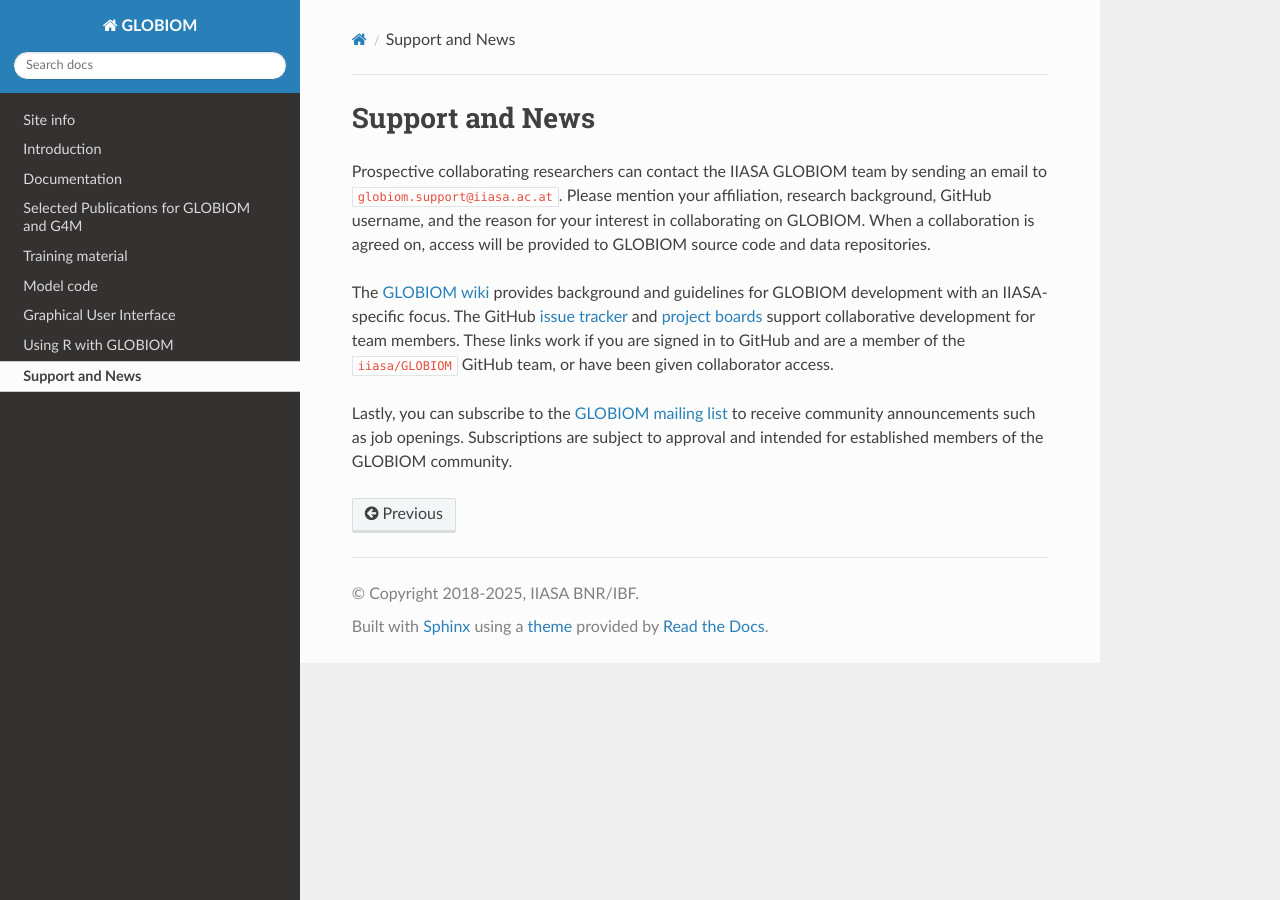
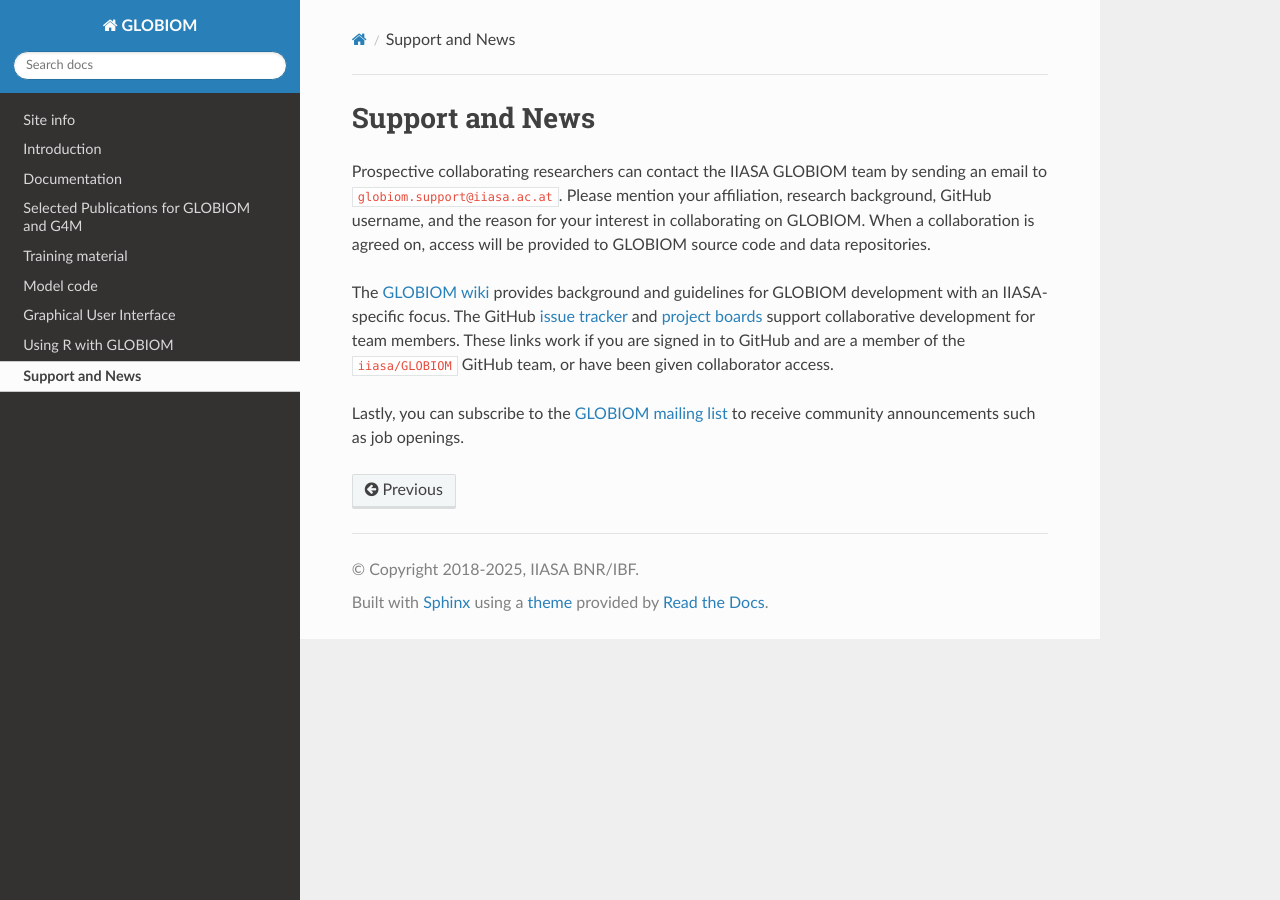
Before and after one commit to iiasa/GLOBIOM_doc, a Sphinx documentation site: the page built from source/support_and_news.rst, in a window 1280 px wide. Built offline with Sphinx 7.4.7 and the Read the Docs theme 3.1.0, drawn with Linux system fonts in a browser that asks for light colours; pages that are not in the unit, such as notebooks, are missing from menus.

Commit message:
Remove sentence

```diff
--- a/source/support_and_news.rst
+++ b/source/support_and_news.rst
@@ -4,4 +4,4 @@
 
 The `GLOBIOM wiki <https://github.com/iiasa/GLOBIOM/wiki>`_ provides background and guidelines for GLOBIOM development with an IIASA-specific focus. The GitHub `issue tracker <https://github.com/iiasa/GLOBIOM/issues>`_ and `project boards <https://github.com/iiasa/GLOBIOM/projects>`_ support collaborative development for team members. These links work if you are signed in to GitHub and are a member of the ``iiasa/GLOBIOM`` GitHub team, or have been given collaborator access.
 
-Lastly, you can subscribe to the `GLOBIOM mailing list <https://lists.globiom.org/mailman/listinfo/globiom-l>`_ to receive community announcements such as job openings. Subscriptions are subject to approval and intended for established members of the GLOBIOM community.
+Lastly, you can subscribe to the `GLOBIOM mailing list <https://lists.globiom.org/mailman/listinfo/globiom-l>`_ to receive community announcements such as job openings.
```
